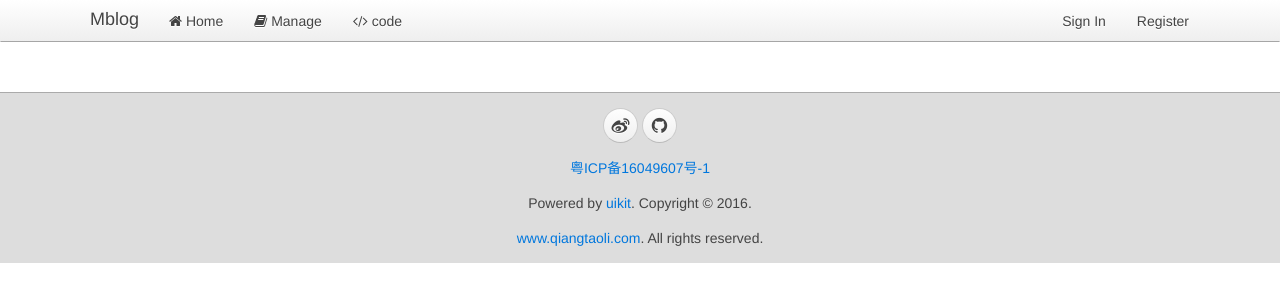
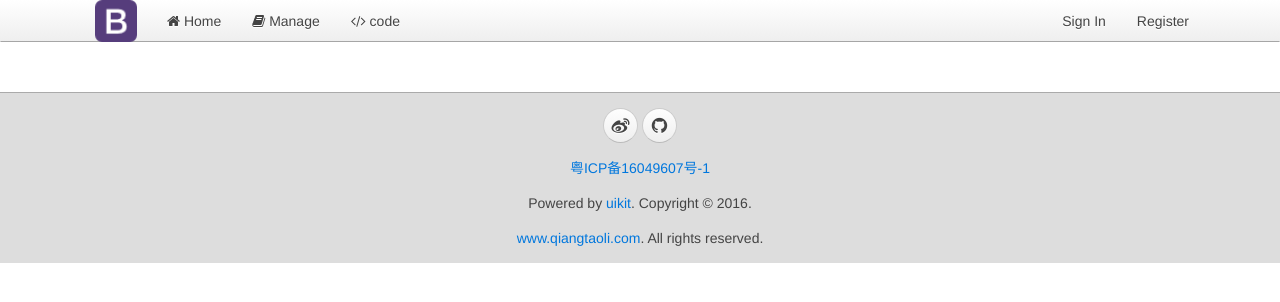
Before and after one commit to moling3650/mblog, a Python web app: template www/app/templates/uk-base.html in a window 1280 px wide. Shown: the top 302 px of the page. Run offline with Jinja, Linux system fonts and the light colour scheme; the template is opened without the code that fills it, so the values that code supplies are empty; some libraries are stand-ins or nearby versions.

Commit message:
添加bootstrap和uikit图标

```diff
--- a/www/app/templates/bootstrap-base.html
+++ b/www/app/templates/bootstrap-base.html
@@ -38,7 +38,9 @@
                         <span class="icon-bar"></span>
                         <span class="icon-bar"></span>
                     </button>
-                    <a class="navbar-brand" href="/uk/">M blog</a>
+                    <a class="navbar-brand" href="/uk/" style="background: #000">
+                        <img src="/static/img/uikit.png" alt="Brand-other-index"/>
+                    </a>
                 </div>
 
                 <div class="collapse navbar-collapse" id="collapse">
--- a/www/app/templates/uk-base.html
+++ b/www/app/templates/uk-base.html
@@ -23,7 +23,9 @@
 <body>
     <nav class="tm-navbar uk-navbar uk-navbar-attached">
         <div class="uk-container uk-container-center">
-            <a class="uk-navbar-brand uk-hidden-small" href="/">Mblog</a>
+            <a class="uk-navbar-brand uk-hidden-small" href="/">
+                <img src="/static/img/bootstrap.png" alt="Brand-other-index" style="height: 42px;" />
+            </a>
 
             <ul class="uk-navbar-nav uk-hidden-small" id="navbar-left">
                 <li><a href="/uk/"><i class="uk-icon-home"></i> Home</a></li>
@@ -49,7 +51,9 @@
                 {% endif %}
             </ul>
             <a href="#tm-offcanvas" class="uk-navbar-toggle uk-visible-small" data-uk-offcanvas></a>
-            <div class="uk-navbar-brand uk-navbar-center uk-visible-small">Mblog</div>
+            <a class="uk-navbar-brand uk-navbar-center uk-visible-small">
+                <img src="/static/img/bootstrap.png" alt="Brand-other-index" style="height: 42px;" />
+            </a>
         </div>
     </nav>
     <div class="uk-container uk-container-center">
```
Also changed, not shown: www/app/static/img/bootstrap.png (added), www/app/static/img/uikit.png (added).
